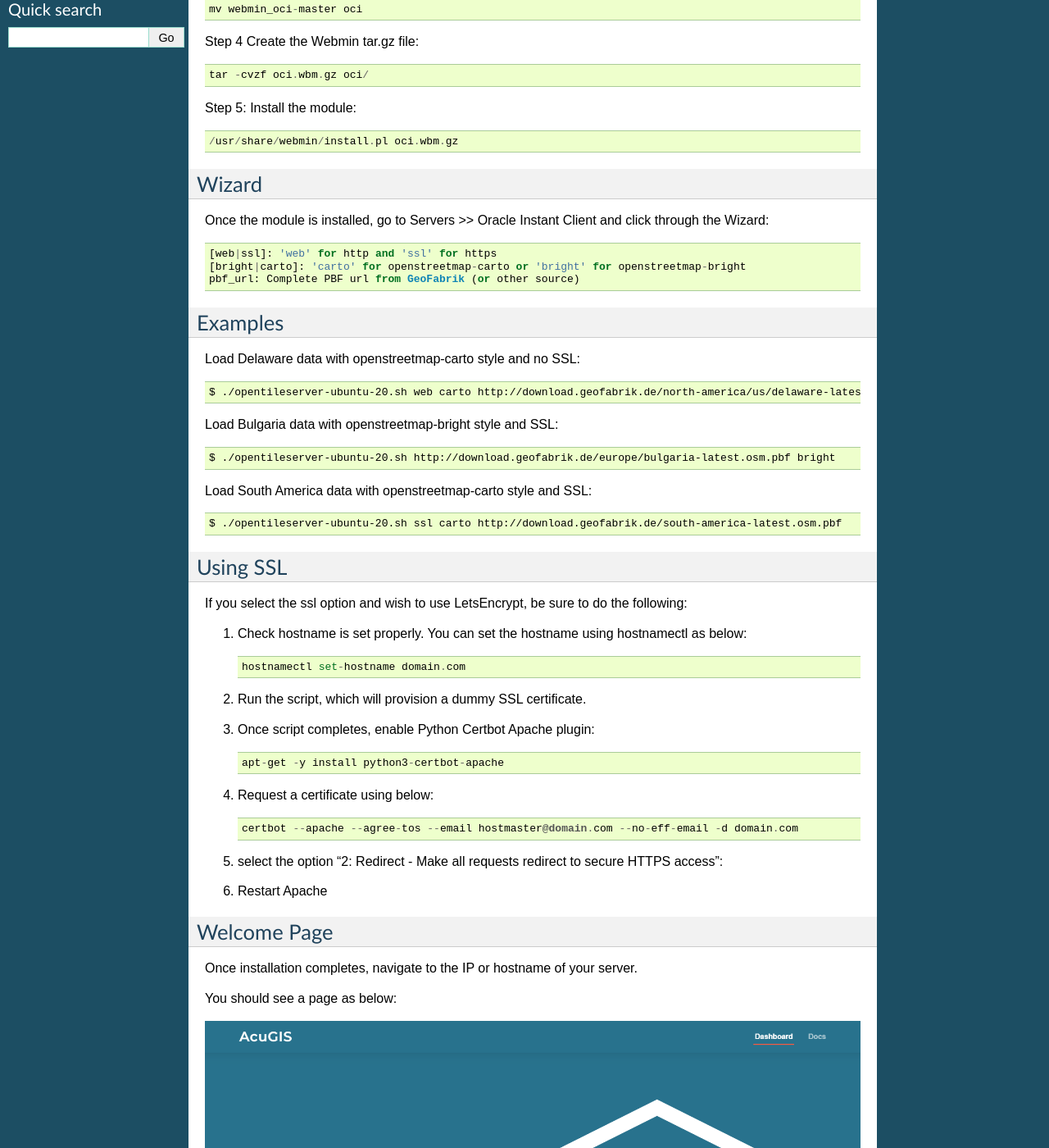
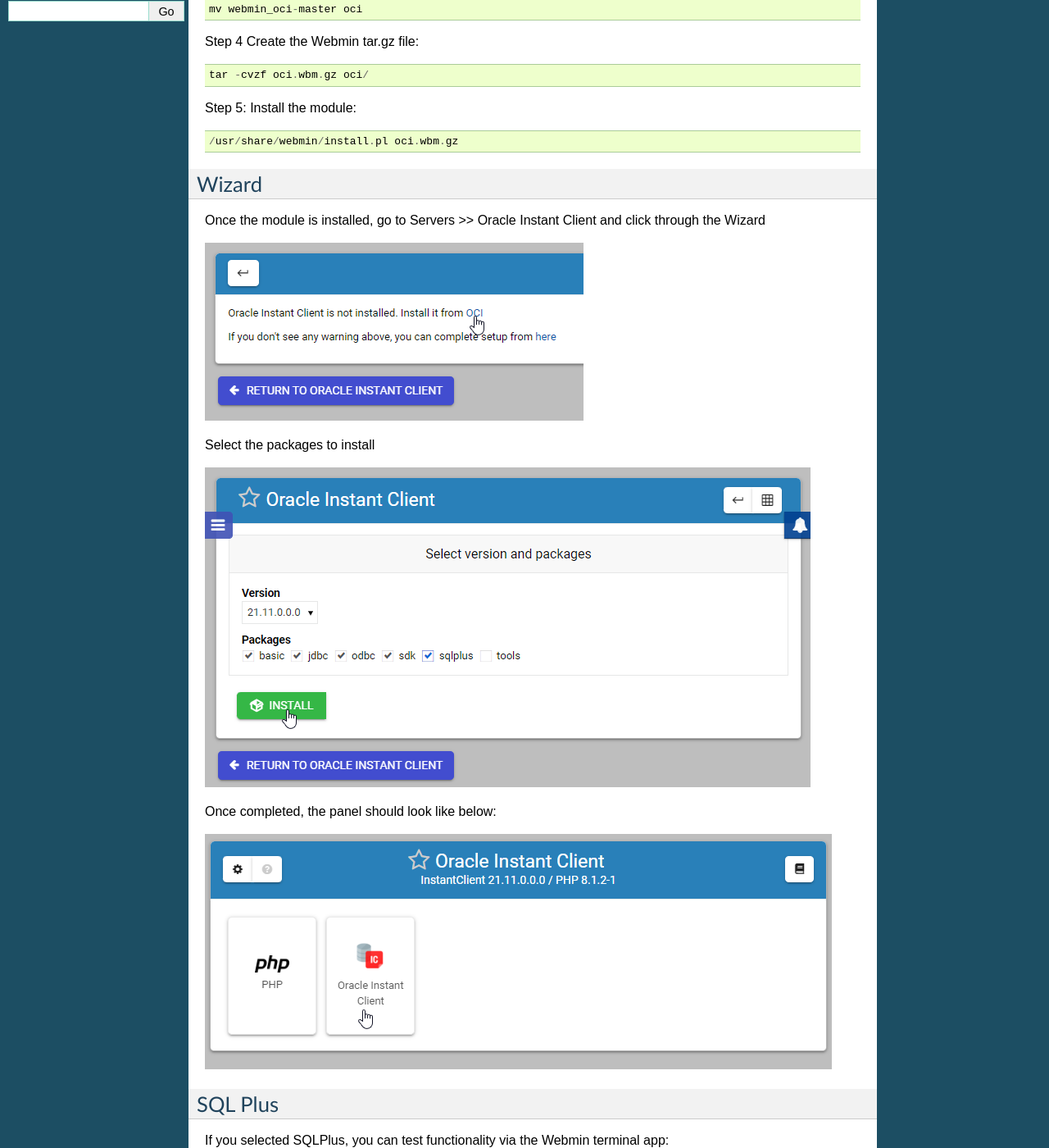
Before and after one commit to cited/Oracle-Instant-Client, a Sphinx documentation site: the page built from docs/installation.rst, in a window 1280 px wide and 1400 px high, scrolled down 342 px. Shown: the whole window at 82% size. Built offline with Sphinx 7.4.7, drawn with Linux system fonts in a browser that asks for light colours; pages that are not in the unit, such as notebooks, are missing from menus; some of the changed text lies outside the part shown.

Commit message:
Update installation.rst

```diff
--- a/docs/installation.rst
+++ b/docs/installation.rst
@@ -27,85 +27,35 @@
 Wizard
 -------
 
-Once the module is installed, go to Servers >> Oracle Instant Client and click through the Wizard::
+Once the module is installed, go to Servers >> Oracle Instant Client and click through the Wizard
 
-    [web|ssl]: 'web' for http and 'ssl' for https
-    [bright|carto]: 'carto' for openstreetmap-carto or 'bright' for openstreetmap-bright
-    pbf_url: Complete PBF url from GeoFabrik (or other source)
+.. image:: _static/5.png
 
-Examples
------------
+Select the packages to install
 
-Load Delaware data with openstreetmap-carto style and no SSL::
+.. image:: _static/6.png
 
-    $ ./opentileserver-ubuntu-20.sh web carto http://download.geofabrik.de/north-america/us/delaware-latest.osm.pbf
+Once completed, the panel should look like below:
 
-Load Bulgaria data with openstreetmap-bright style and SSL::
-
-    $ ./opentileserver-ubuntu-20.sh http://download.geofabrik.de/europe/bulgaria-latest.osm.pbf bright
-
-Load South America data with openstreetmap-carto style and SSL::
-
-    $ ./opentileserver-ubuntu-20.sh ssl carto http://download.geofabrik.de/south-america-latest.osm.pbf
+.. image:: _static/7.png
 
 
-Using SSL
+SQL Plus
 -----------------
 
-If you select the ssl option and wish to use LetsEncrypt, be sure to do the following:
+If you selected SQLPlus, you can test functionality via the Webmin terminal app:
 
-1.  Check hostname is set properly.  You can set the hostname using hostnamectl as below::
+.. image:: _static/8.png
 
-       hostnamectl set-hostname domain.com
+Start SQL Plus
 
-2.  Run the script, which will provision a dummy SSL certificate.
-
-3.  Once script completes, enable Python Certbot Apache plugin::
-
-       apt-get -y install python3-certbot-apache
-
-4.  Request a certificate using below::
-
-       certbot --apache --agree-tos --email hostmaster@domain.com --no-eff-email -d domain.com
-
-5. select the option "2: Redirect - Make all requests redirect to secure HTTPS access"::
-
-6. Restart Apache
-
-
-
-Welcome Page
-------------
-
-Once installation completes, navigate to the IP or hostname of your server.
-
-You should see a page as below:
-
-.. image:: OpenTileServer-WelcomeApp.png
-
-
-Click on both the OpenLayer and Leaflet Examples and check your installation is rendering
-
-Note: Zoom is automatically set on the leaflet demo application.  On the OpenLayers demo application you will need to zoom to the area.
-
-
-Produced by AcuGIS
-
-https://www.acugis.com/opentileserver
-
-Cited, Inc.
-
-Wilmington, Delaware
-
-https://citedcorp.com
-
-
+.. image:: _static/9.png
 
 Contribute
 ----------
 
-- Issue Tracker: github.com/AcuGIS/OpenTileServer/issues
-- Source Code: github.com/AcuGIS/OpenTileServer
+- Issue Tracker: github.com/cited/Oracle-Instant-Client/issues
+- Source Code: github.com/AcuGIS/Oracle-Instant-Client
 
 Support
 -------
```
